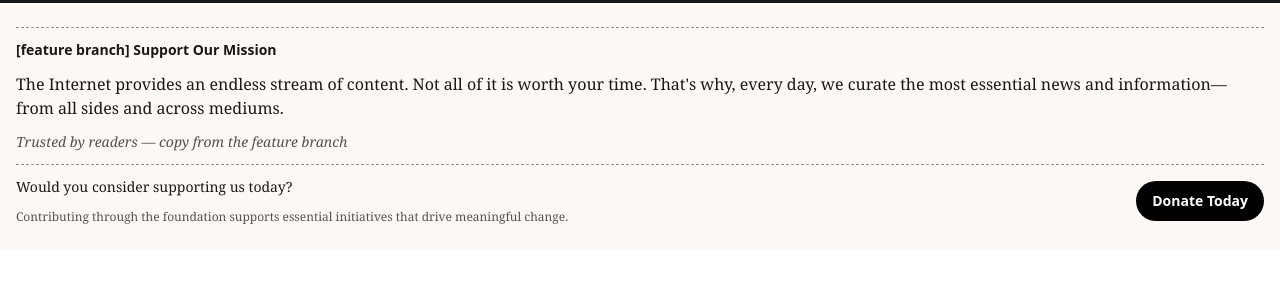
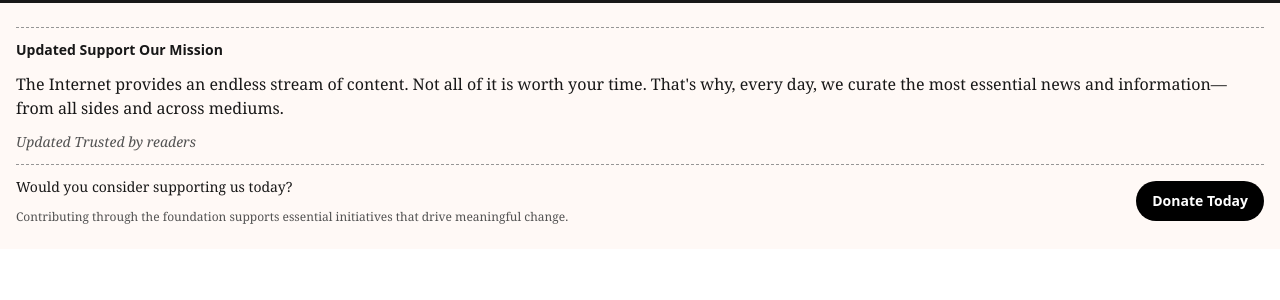
Before and after one commit to chemagaton24/Copilot-Training, a Next.js app: page / in a window 1280 px wide. Shown: the top 300 px of the page. Built offline with nearby package versions, Linux system fonts and the light colour scheme; a web font is replaced by a local one.

Commit message:
Update mock data for DonationDrive component

```diff
--- a/src/components/frontend/ui/DonationDrive/DonationDrive.mocks.tsx
+++ b/src/components/frontend/ui/DonationDrive/DonationDrive.mocks.tsx
@@ -1,7 +1,7 @@
 import type { DonationDriveProps } from "./DonationDrive";
 
 const defaultDonationDriveMock: DonationDriveProps = {
-  title: "[feature branch] Support Our Mission",
+  title: "Updated Support Our Mission",
   description: (
     <p>
       The Internet provides an endless stream of content. Not all of it is worth your time.
@@ -9,7 +9,7 @@ const defaultDonationDriveMock: DonationDriveProps = {
       sides and across mediums.
     </p>
   ),
-  tagline: "Trusted by readers — copy from the feature branch",
+  tagline: "Updated Trusted by readers",
   supportingText: "Would you consider supporting us today?",
   additionalText:
     "Contributing through the foundation supports essential initiatives that drive meaningful change.",
```
